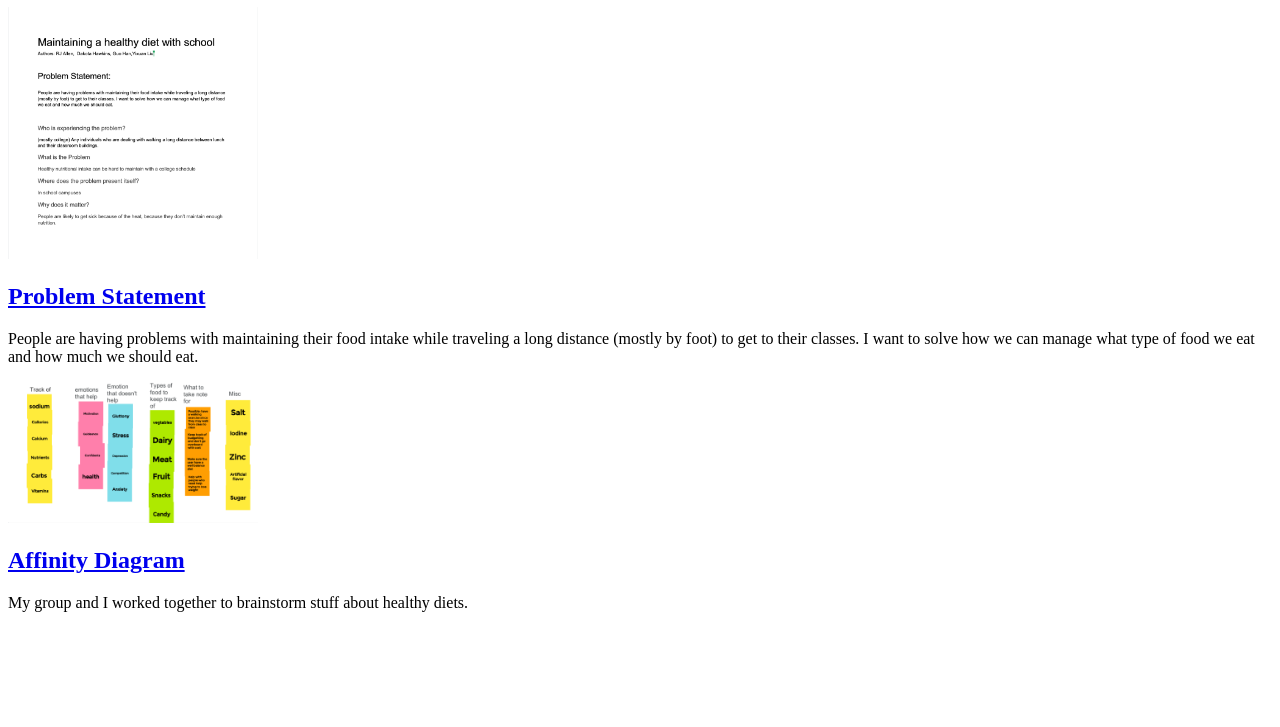
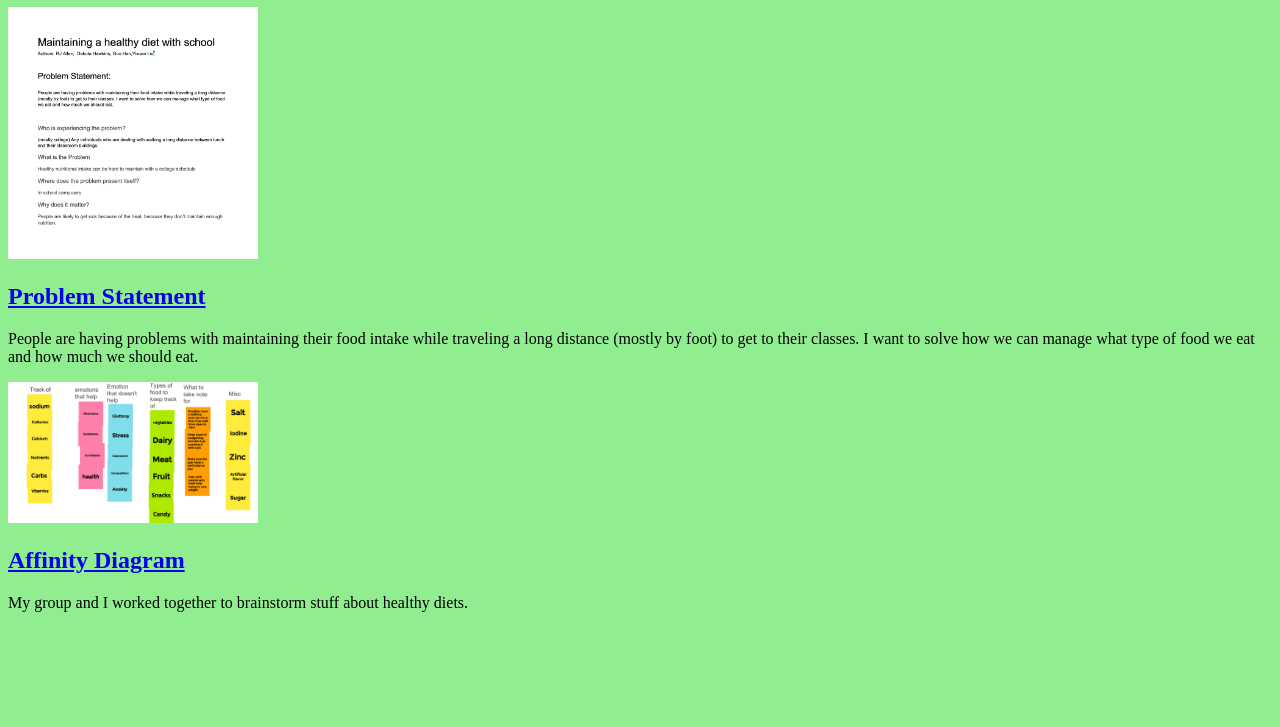
Before and after one commit to Gamerbro3333/Gamerbro3333.github.io, a plain HTML site: page assignment1.html in a window 1280 px wide. Shown: the part 73-800 px from the top of the page. Drawn offline with nearby package versions, Linux system fonts and the light colour scheme; a script that the page names is missing.

Commit message:
Update style.css

```diff
--- a/style.css
+++ b/style.css
@@ -6,5 +6,5 @@ h1
 
 body
 {
-	background: light green;
+	background: lightgreen;
 }
```
